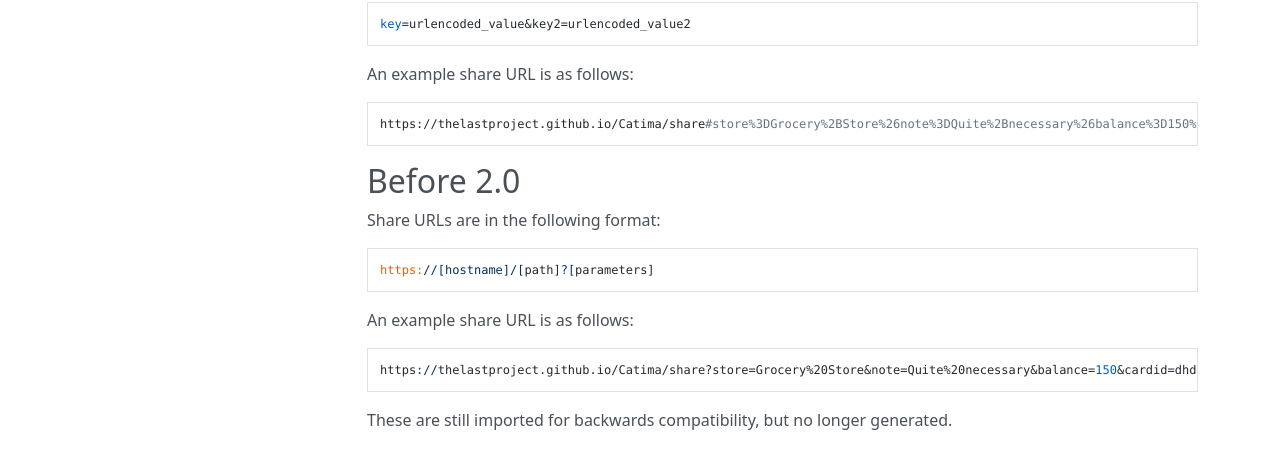
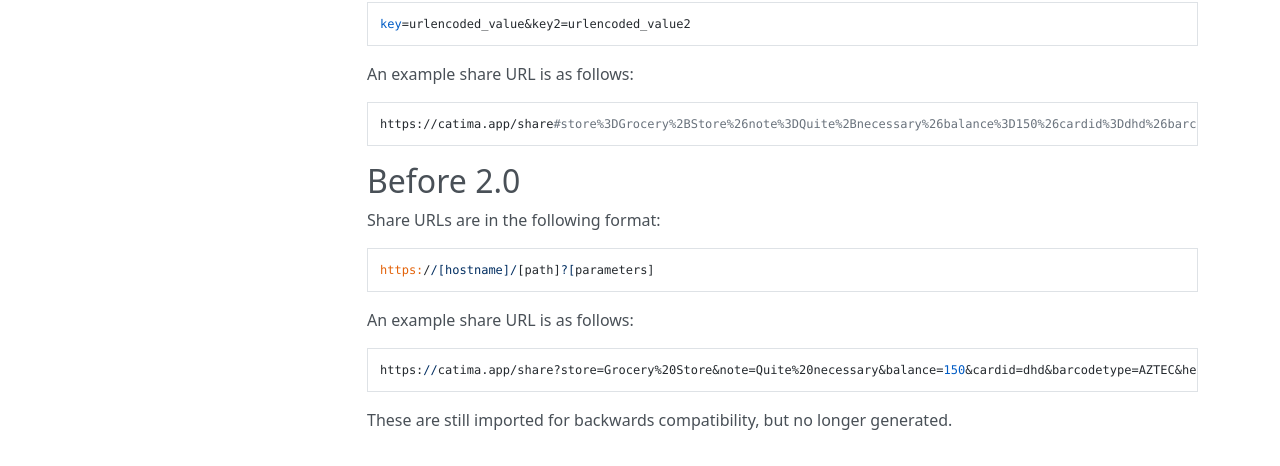
Before and after one commit to CatimaLoyalty/Docs, an MkDocs documentation site: the page built from docs/docs/card_sharing_url_format.md, in a window 1280 px wide and 900 px high, scrolled down 1557 px. Shown: the part 365-831 px from the top of the window. Built offline with MkDocs 1.6.1, drawn with Linux system fonts in a browser that asks for light colours; nearby versions of some CDN libraries; part of the change alters nothing that is shown.

Commit message:
Use catima.app links for URL examples

````diff
--- a/docs/docs/card_sharing_url_format.md
+++ b/docs/docs/card_sharing_url_format.md
@@ -43,7 +43,7 @@ key=urlencoded_value&key2=urlencoded_value2
 
 An example share URL is as follows:
 ```
-https://thelastproject.github.io/Catima/share#store%3DGrocery%2BStore%26note%3DQuite%2Bnecessary%26balance%3D150%26cardid%3Ddhd%26barcodetype%3DAZTEC%26headercolor%3D-9977996
+https://catima.app/share#store%3DGrocery%2BStore%26note%3DQuite%2Bnecessary%26balance%3D150%26cardid%3Ddhd%26barcodetype%3DAZTEC%26headercolor%3D-9977996
 ```
 
 ## Before 2.0
@@ -55,7 +55,7 @@ https://[hostname]/[path]?[parameters]
 
 An example share URL is as follows:
 ```
-https://thelastproject.github.io/Catima/share?store=Grocery%20Store&note=Quite%20necessary&balance=150&cardid=dhd&barcodetype=AZTEC&headercolor=-9977996
+https://catima.app/share?store=Grocery%20Store&note=Quite%20necessary&balance=150&cardid=dhd&barcodetype=AZTEC&headercolor=-9977996
 ```
 
 These are still imported for backwards compatibility, but no longer generated.
````
